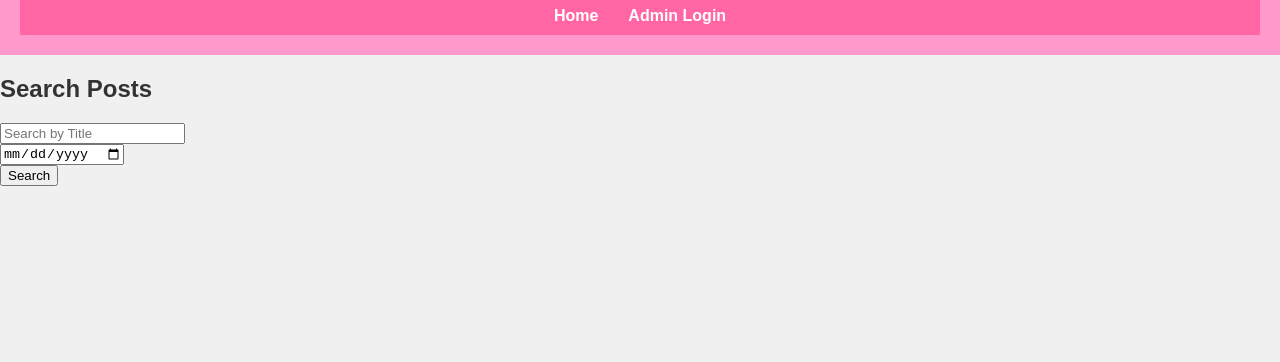
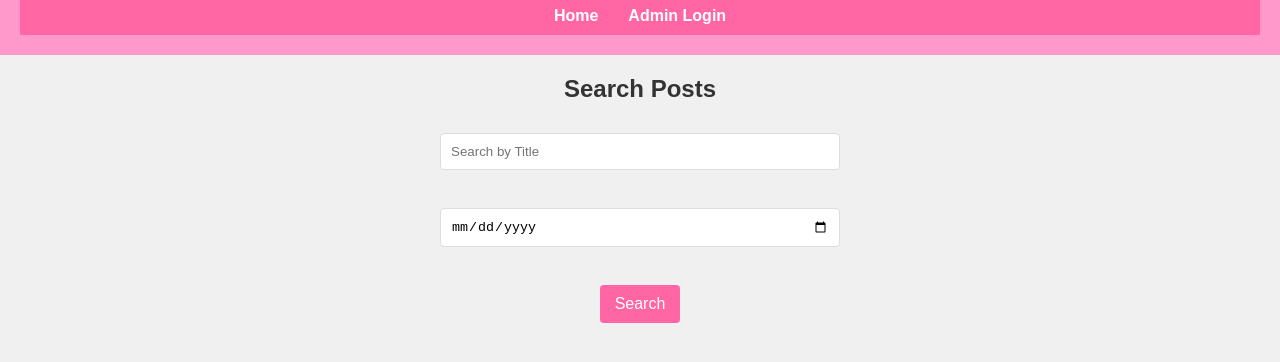
Before and after one commit to PROX-E/POLIBLOG, a website: page index.html in a window 1280 px wide. Shown: the part 68-430 px from the top of the page. Drawn offline with Linux system fonts and the light colour scheme.

Commit message:
update style.css

```diff
--- a/style.css
+++ b/style.css
@@ -42,3 +42,36 @@ h1 {
 .nav-button:hover {
     text-decoration: underline;
 }
+
+
+#searchSection {
+    margin: 20px;
+    text-align: center;
+}
+
+#searchForm {
+    display: flex;
+    flex-direction: column;
+    align-items: center;
+}
+
+.search-input {
+    width: 80%;
+    max-width: 400px;
+    padding: 10px;
+    margin: 10px 0;
+    border: 1px solid #ddd;
+    border-radius: 4px;
+    box-sizing: border-box;
+}
+
+.search-button {
+    background-color: #ff66a3;
+    color: white;
+    padding: 10px 15px;
+    border: none;
+    border-radius: 4px;
+    cursor: pointer;
+    font-size: 1em;
+    margin-top: 10px;
+}
```
